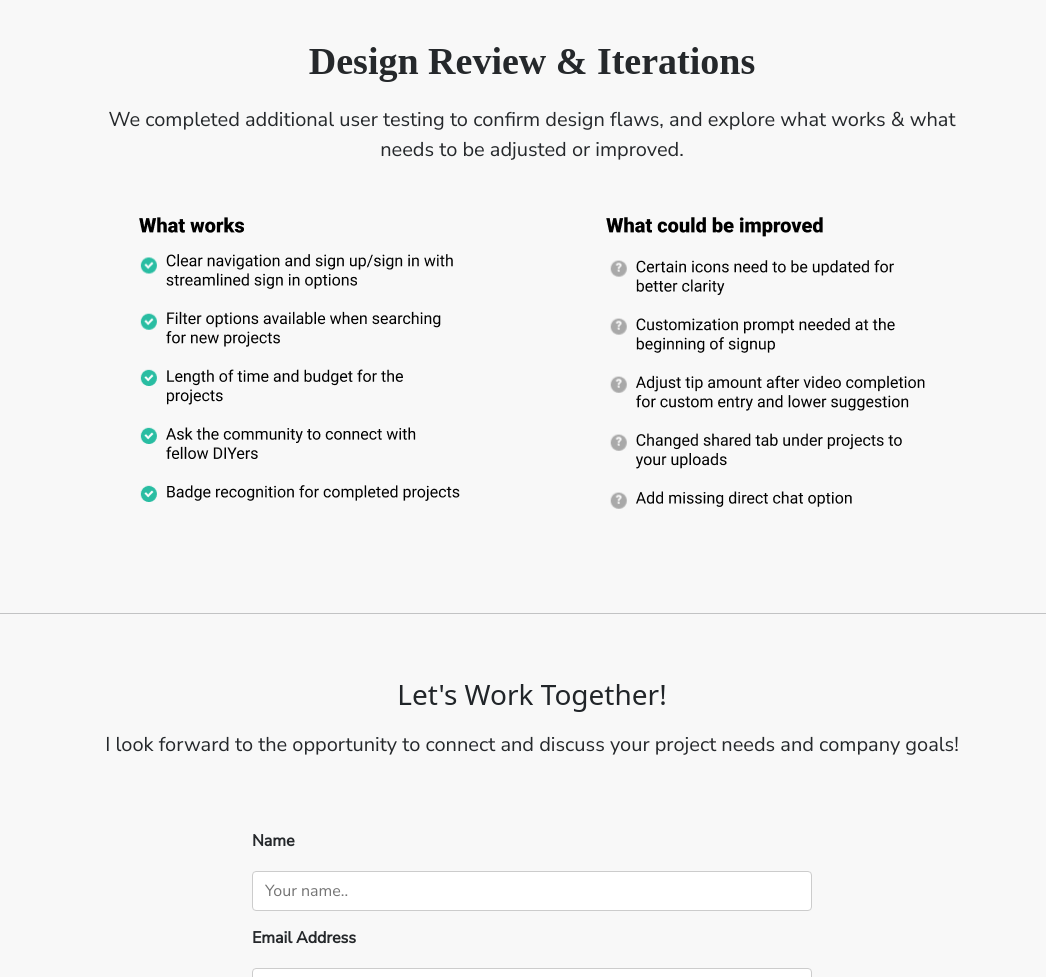
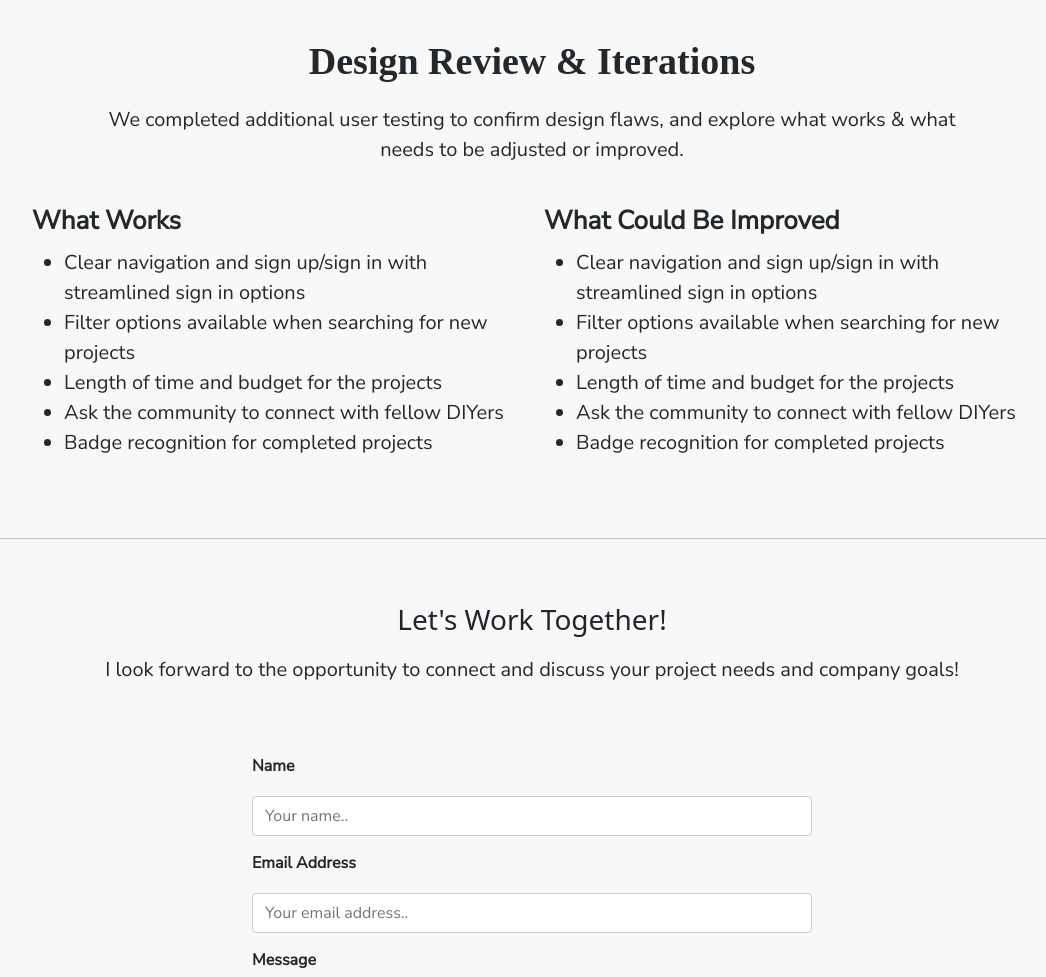
Before and after one commit to AmberDiPietro/MyDIY-Case-Study, a plain HTML site: page index.html in a window 1280 px wide. Shown: the part 6605-7582 px from the top of the page, without its empty margins (108-1154 px from the left). Drawn offline with nearby package versions, Linux system fonts and the light colour scheme.

Commit message:
updated list item

```diff
--- a/index.html
+++ b/index.html
@@ -291,11 +291,29 @@
       </div>
     </div>
   </section>
-      <div class="media d-flex align-items-center finalGif" style="
-      margin-right: auto;
-      margin-left: auto;">
-        <img src="Assets/DIYDR.png" class="img-fluid align-self-center mr-0" alt="..."></div>
+
+<br>
+    <div class="container">
+      <div class="row">
+        <div class="col"><h5>What Works</h5><ul class="lists">
+          <li>Clear navigation and sign up/sign in with streamlined sign in options</li>
+          <li>Filter options available when searching for new projects</li>
+          <li>Length of time and budget for the projects </li>
+            <li>Ask the community to connect with fellow DIYers</li>
+            <li> Badge recognition for completed projects</li>
+        </ul></div>
+
+        <div class="col"><h5>What Could Be Improved</h5><ul class="lists">
+          <li>Clear navigation and sign up/sign in with streamlined sign in options</li>
+          <li>Filter options available when searching for new projects</li>
+          <li>Length of time and budget for the projects </li>
+            <li>Ask the community to connect with fellow DIYers</li>
+            <li> Badge recognition for completed projects</li>
+        </ul></div>
+      </div>
     </div>
+
+
 <br><br>
 <hr>
 <br><br>
```
